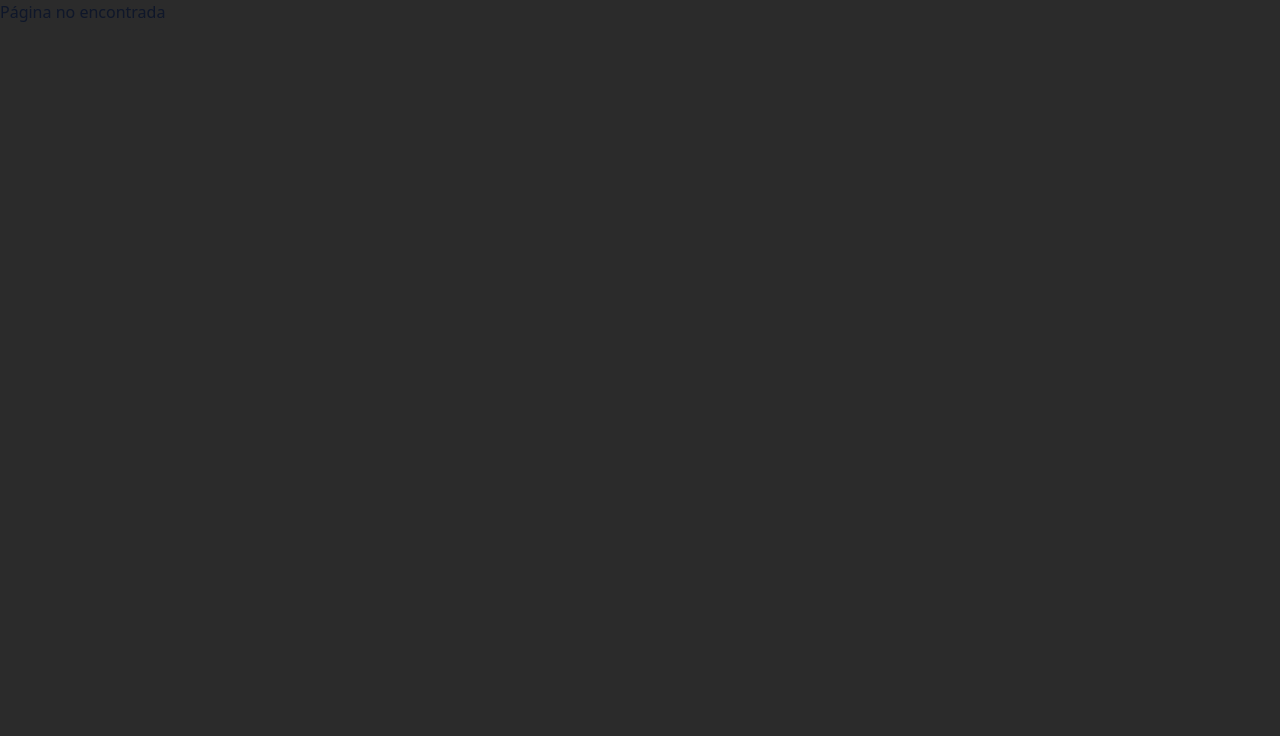
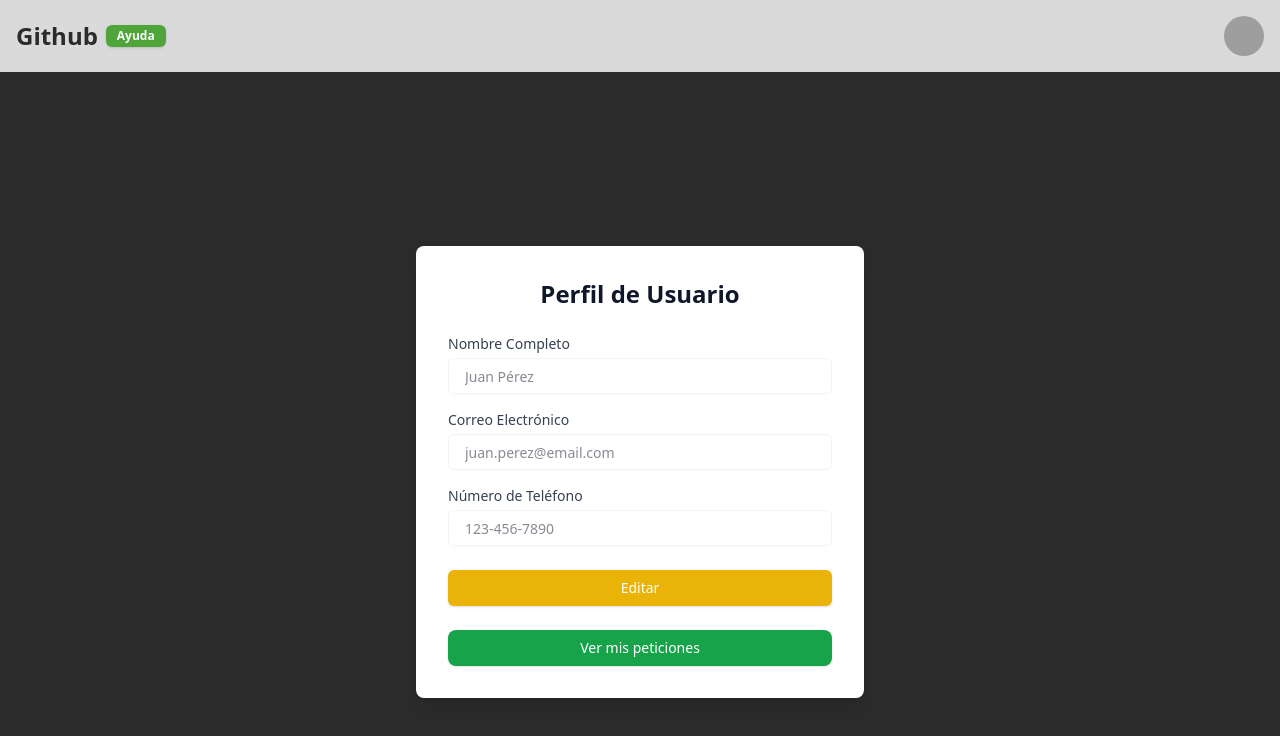
Before and after one commit to mijelDeve/-P1-open-source-search-frontend, a React (Vite) app: page /mis-datos in a window 1280 px wide. Shown: the top 736 px of the page. Built offline with nearby package versions, Linux system fonts and the light colour scheme; grey boxes are pictures that could not be loaded.

Commit message:
feat: agregando pantalla de datos del usuario

```diff
--- a/src/App.tsx
+++ b/src/App.tsx
@@ -6,6 +6,7 @@ import LoginPage from './pages/LoginPage'
 import RegisterPage from './pages/RegisterPage'
 import CreateRequestProjectPage from './pages/CreateRequestProjectPage'
 import MyRequestProjectsPage from './pages/MyRequestProjectsPage'
+import UserPage from './pages/UserPage'
 
 function App() {
   return (
@@ -44,6 +45,15 @@ function App() {
         />
 
         <Route
+          path="/mis-datos"
+          element={
+            <MainLayout>
+              <UserPage />
+            </MainLayout>
+          }
+        />
+
+        <Route
           path="/mis-peticiones"
           element={
             <MainLayout>
--- a/src/components/Navbar/Navbar.tsx
+++ b/src/components/Navbar/Navbar.tsx
@@ -21,7 +21,7 @@ const Navbar: React.FC = () => {
                             </Avatar>
                         </DropdownMenuTrigger>
                         <DropdownMenuContent className="w-48">
-                            <DropdownMenuItem onClick={() => { window.location.href = "/mis-peticiones"}}>
+                            <DropdownMenuItem onClick={() => { window.location.href = "/mis-datos"}}>
                                 Mi cuenta
                             </DropdownMenuItem>
                             <DropdownMenuItem onClick={() => alert('Cerrar sesión')}>
--- /dev/null
+++ b/src/pages/UserPage.tsx
@@ -0,0 +1,123 @@
+import React, { useState } from 'react';
+import { Input } from '../components/ui/input';
+import { Button } from '../components/ui/button';
+
+const UserPage: React.FC = () => {
+  // Estado para los datos del usuario
+  const [userData, setUserData] = useState({
+    fullName: 'Juan Pérez',
+    email: 'juan.perez@email.com',
+    phoneNumber: '123-456-7890',
+  });
+
+  // Estado para indicar si los campos están en modo edición
+  const [isEditing, setIsEditing] = useState(false);
+
+  const handleChange = (e: React.ChangeEvent<HTMLInputElement>) => {
+    const { name, value } = e.target;
+    setUserData(prevData => ({
+      ...prevData,
+      [name]: value,
+    }));
+  };
+
+  const handleSave = () => {
+    // Lógica para guardar los cambios del perfil (puedes hacer una llamada a la API aquí)
+    console.log('Datos guardados:', userData);
+    setIsEditing(false); // Salir del modo de edición
+  };
+
+  const handleCancel = () => {
+    // Volver a los datos originales
+    setIsEditing(false);
+    setUserData({
+      fullName: 'Juan Pérez',
+      email: 'juan.perez@email.com',
+      phoneNumber: '123-456-7890',
+    });
+  };
+
+  const handleViewRequests = () => {
+    window.location.href = '/mis-peticiones';
+  };
+
+  return (
+    <div className="flex justify-center items-center min-h-screen">
+      <div className="bg-white p-8 rounded-lg shadow-lg w-full max-w-md">
+        <h2 className="text-2xl font-semibold text-center mb-6">Perfil de Usuario</h2>
+
+        <div className="space-y-4">
+          {/* Nombre Completo */}
+          <div>
+            <label htmlFor="fullName" className="block text-sm font-medium text-gray-700">Nombre Completo</label>
+            <Input
+              id="fullName"
+              name="fullName"
+              type="text"
+              value={userData.fullName}
+              onChange={handleChange}
+              disabled={!isEditing}
+              className="mt-1 block w-full px-4 py-2 border rounded-md text-gray-900 focus:outline-none focus:ring-2 focus:ring-blue-500"
+            />
+          </div>
+
+          {/* Email */}
+          <div>
+            <label htmlFor="email" className="block text-sm font-medium text-gray-700">Correo Electrónico</label>
+            <Input
+              id="email"
+              name="email"
+              type="email"
+              value={userData.email}
+              onChange={handleChange}
+              disabled={!isEditing}
+              className="mt-1 block w-full px-4 py-2 border rounded-md text-gray-900 focus:outline-none focus:ring-2 focus:ring-blue-500"
+            />
+          </div>
+
+          {/* Número de Teléfono */}
+          <div>
+            <label htmlFor="phoneNumber" className="block text-sm font-medium text-gray-700">Número de Teléfono</label>
+            <Input
+              id="phoneNumber"
+              name="phoneNumber"
+              type="text"
+              value={userData.phoneNumber}
+              onChange={handleChange}
+              disabled={!isEditing}
+              className="mt-1 block w-full px-4 py-2 border rounded-md text-gray-900 focus:outline-none focus:ring-2 focus:ring-blue-500"
+            />
+          </div>
+        </div>
+
+        <div className="mt-6 space-x-4 text-center">
+          {isEditing ? (
+            <>
+              <Button onClick={handleSave} className="w-32 bg-blue-600 text-white hover:bg-blue-700 focus:outline-none focus:ring-2 focus:ring-blue-500">
+                Guardar
+              </Button>
+              <Button onClick={handleCancel} className="w-32 bg-gray-400 text-white hover:bg-gray-500 focus:outline-none focus:ring-2 focus:ring-gray-500">
+                Cancelar
+              </Button>
+            </>
+          ) : (
+            <Button onClick={() => setIsEditing(true)} className="w-full bg-yellow-500 text-white hover:bg-yellow-600 focus:outline-none focus:ring-2 focus:ring-yellow-500">
+              Editar
+            </Button>
+          )}
+        </div>
+
+        <div className="mt-6 text-center">
+          <Button
+            onClick={handleViewRequests}
+            className="w-full bg-green-600 text-white hover:bg-green-700 focus:outline-none focus:ring-2 focus:ring-green-500 py-2 rounded-lg"
+          >
+            Ver mis peticiones
+          </Button>
+        </div>
+      </div>
+    </div>
+  );
+};
+
+export default UserPage;
```
